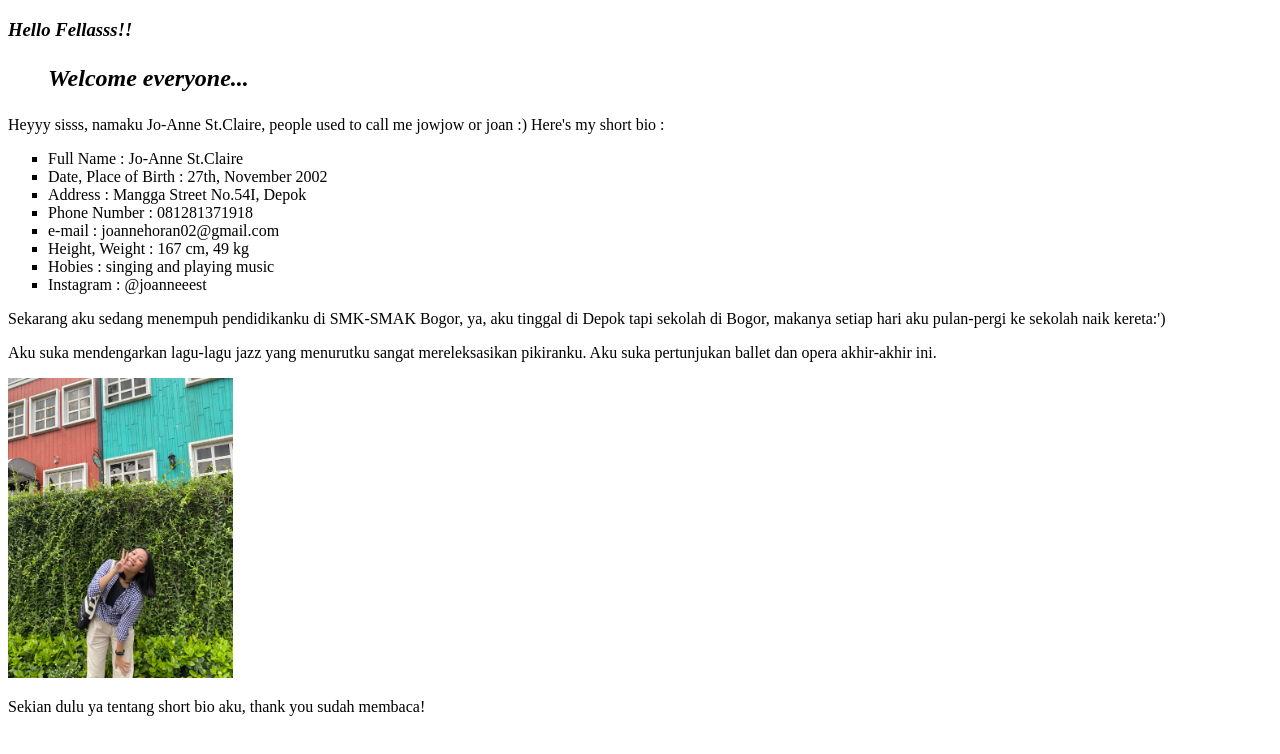
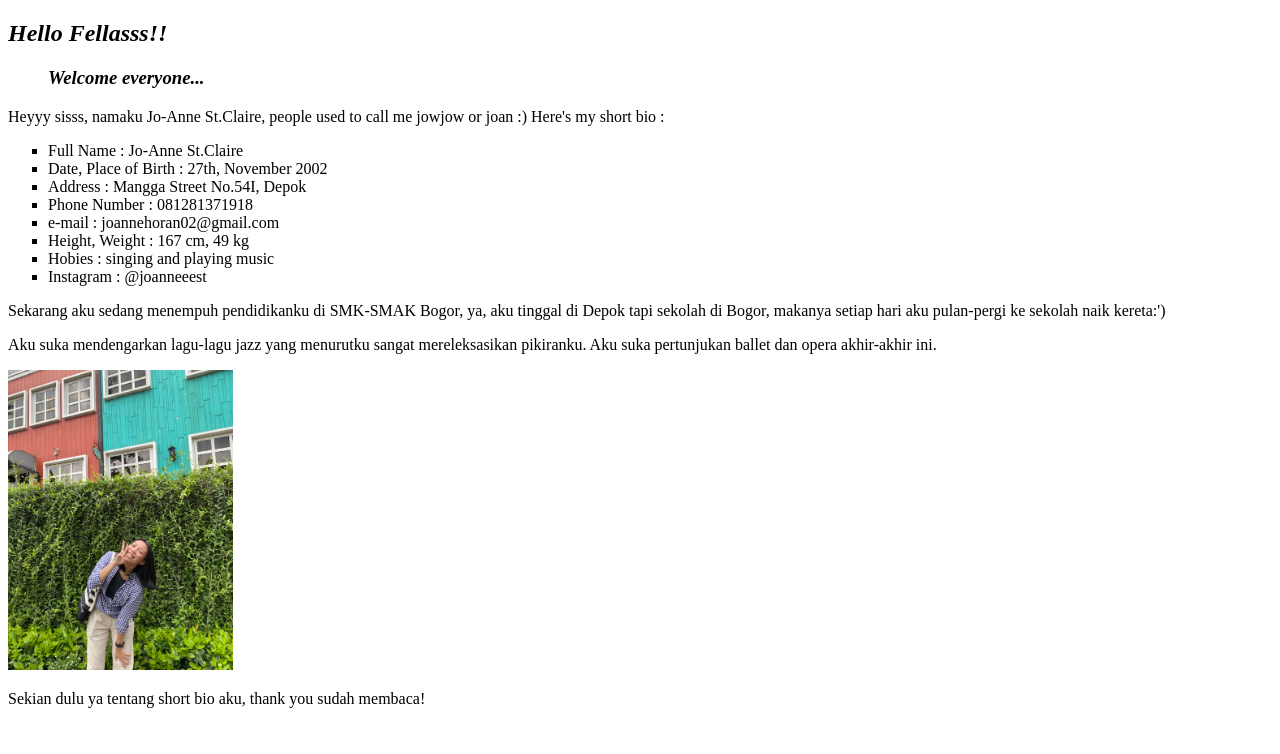
Before and after one commit to joannest27/joannest27.github.io, a plain HTML site: page index.html in a window 1280 px wide. Drawn offline with Linux system fonts and the light colour scheme.

Commit message:
Update index.html

```diff
--- a/index.html
+++ b/index.html
@@ -4,8 +4,8 @@
 	<title>'Bout Me!</title>
 </head>
 <body>
-<h3><EM>Hello Fellasss!!</EM></h2>
-	<h2><BLOCKQUOTE><EM>Welcome everyone...</EM></BLOCKQUOTE></h3>
+<h2><EM>Hello Fellasss!!</EM></h2>
+	<h3><BLOCKQUOTE><EM>Welcome everyone...</EM></BLOCKQUOTE></h3>
 <p>Heyyy sisss, namaku Jo-Anne St.Claire, people used to call me jowjow or joan :) Here's my short bio :</p><ul type="square">
 		<li>Full Name            : Jo-Anne St.Claire</li>
 		<li>Date, Place of Birth : 27th, November 2002</li>
```
